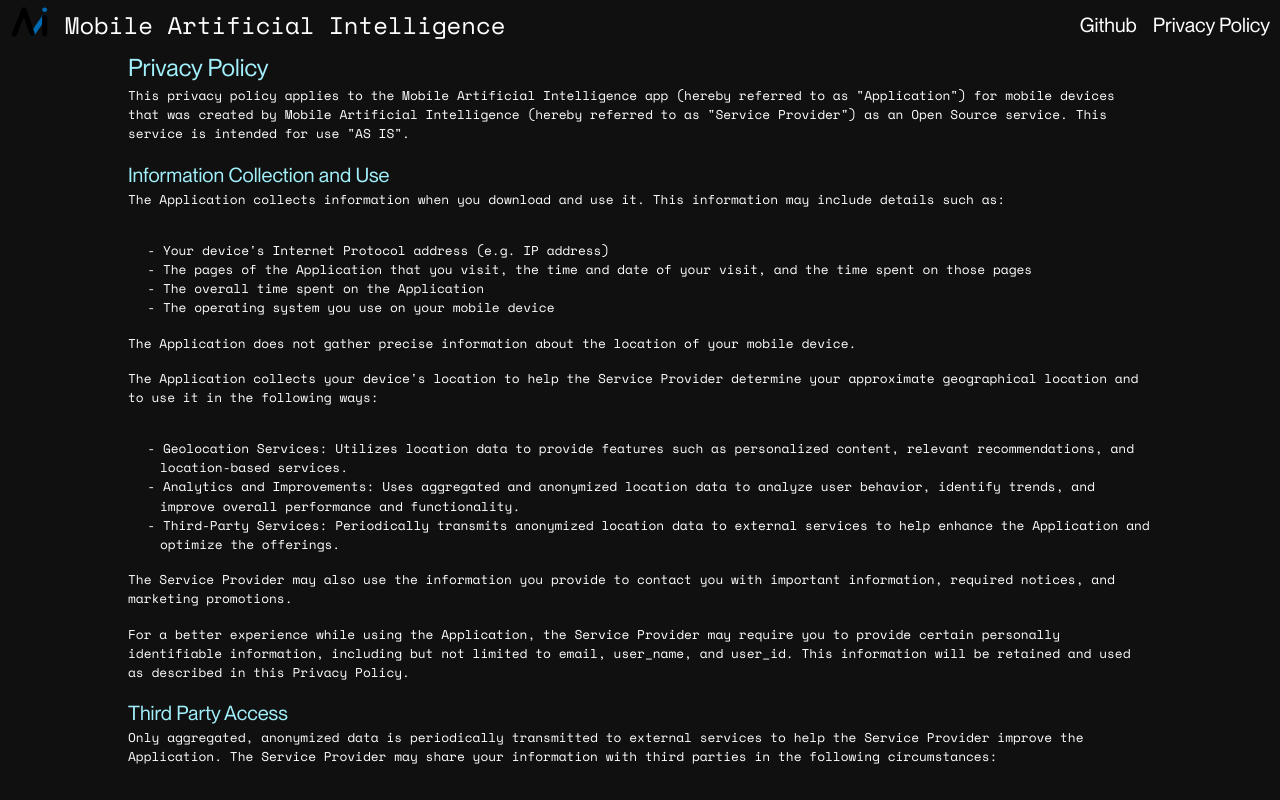
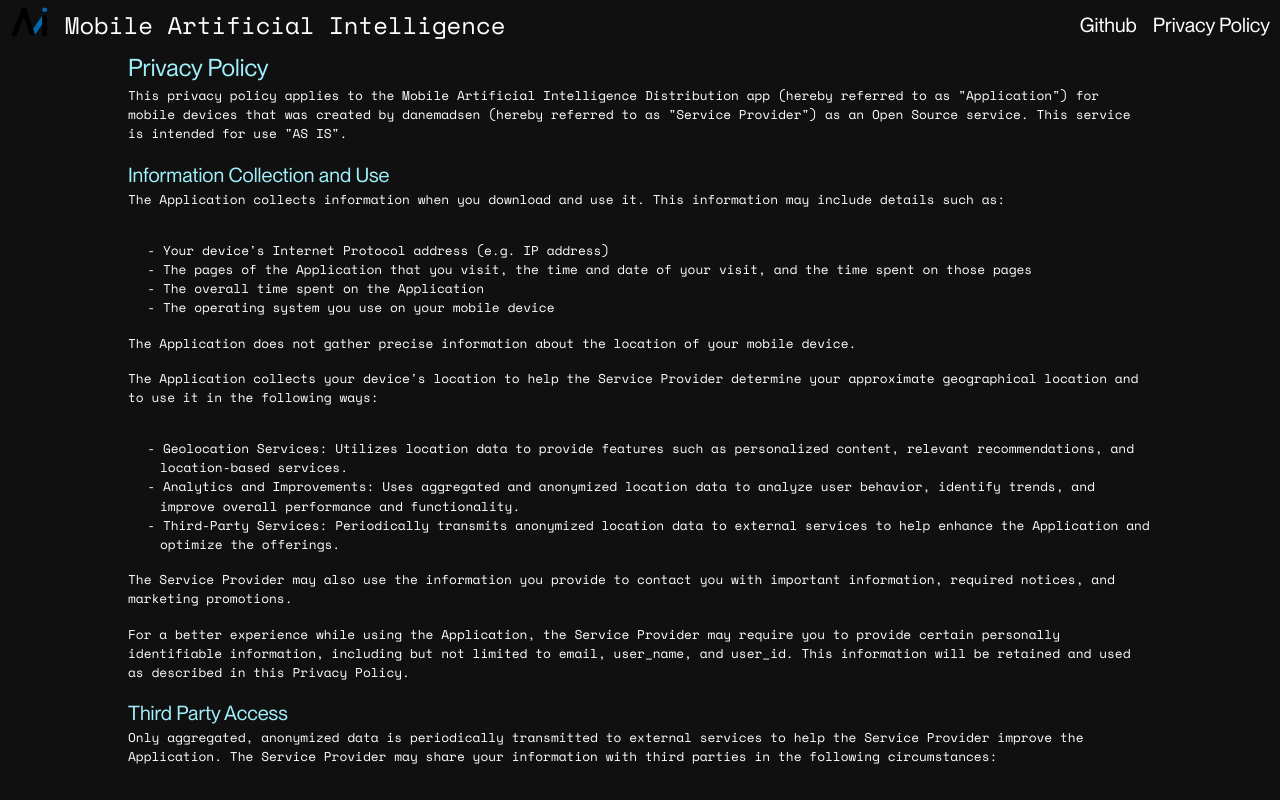
Before and after one commit to Mobile-Artificial-Intelligence/website, a React (Vite) app: page /#/privacy in a window 1280 px wide. Shown: the top 800 px of the page. Built offline with nearby package versions, Linux system fonts and the light colour scheme.

Commit message:
update privacy policy

```diff
--- a/src/pages/PrivacyPolicy.tsx
+++ b/src/pages/PrivacyPolicy.tsx
@@ -5,7 +5,7 @@
     <div id="privacy-policy" className="p-6 max-w-3xl mx-auto">
       <h1>Privacy Policy</h1>
       <p>
-        This privacy policy applies to the Mobile Artificial Intelligence app (hereby referred to as "Application") for mobile devices that was created by Mobile Artificial Intelligence (hereby referred to as "Service Provider") as an Open Source service. This service is intended for use "AS IS".
+        This privacy policy applies to the Mobile Artificial Intelligence Distribution app (hereby referred to as "Application") for mobile devices that was created by danemadsen (hereby referred to as "Service Provider") as an Open Source service. This service is intended for use "AS IS".
       </p>
 
       <h2>Information Collection and Use</h2>
```
